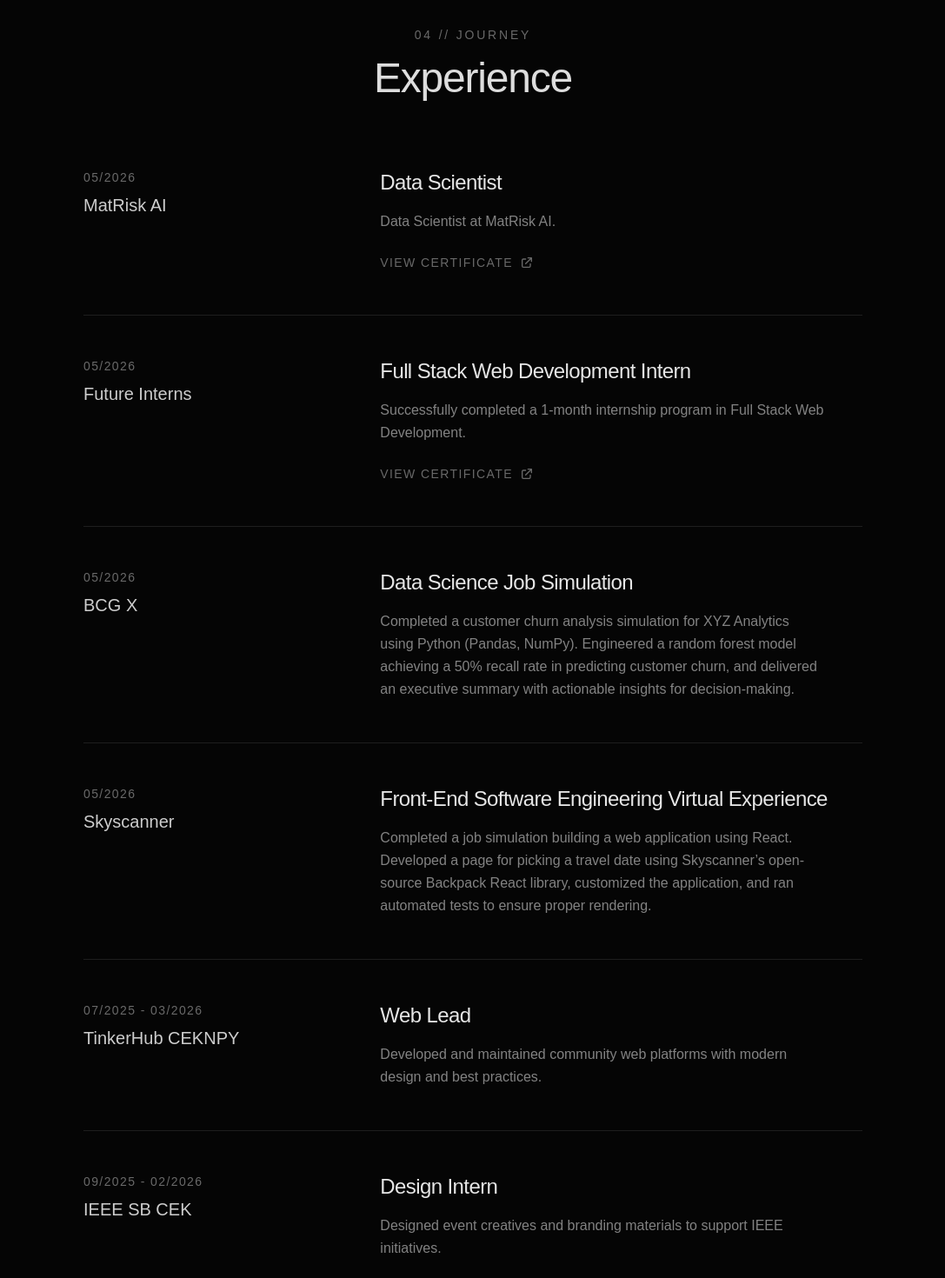
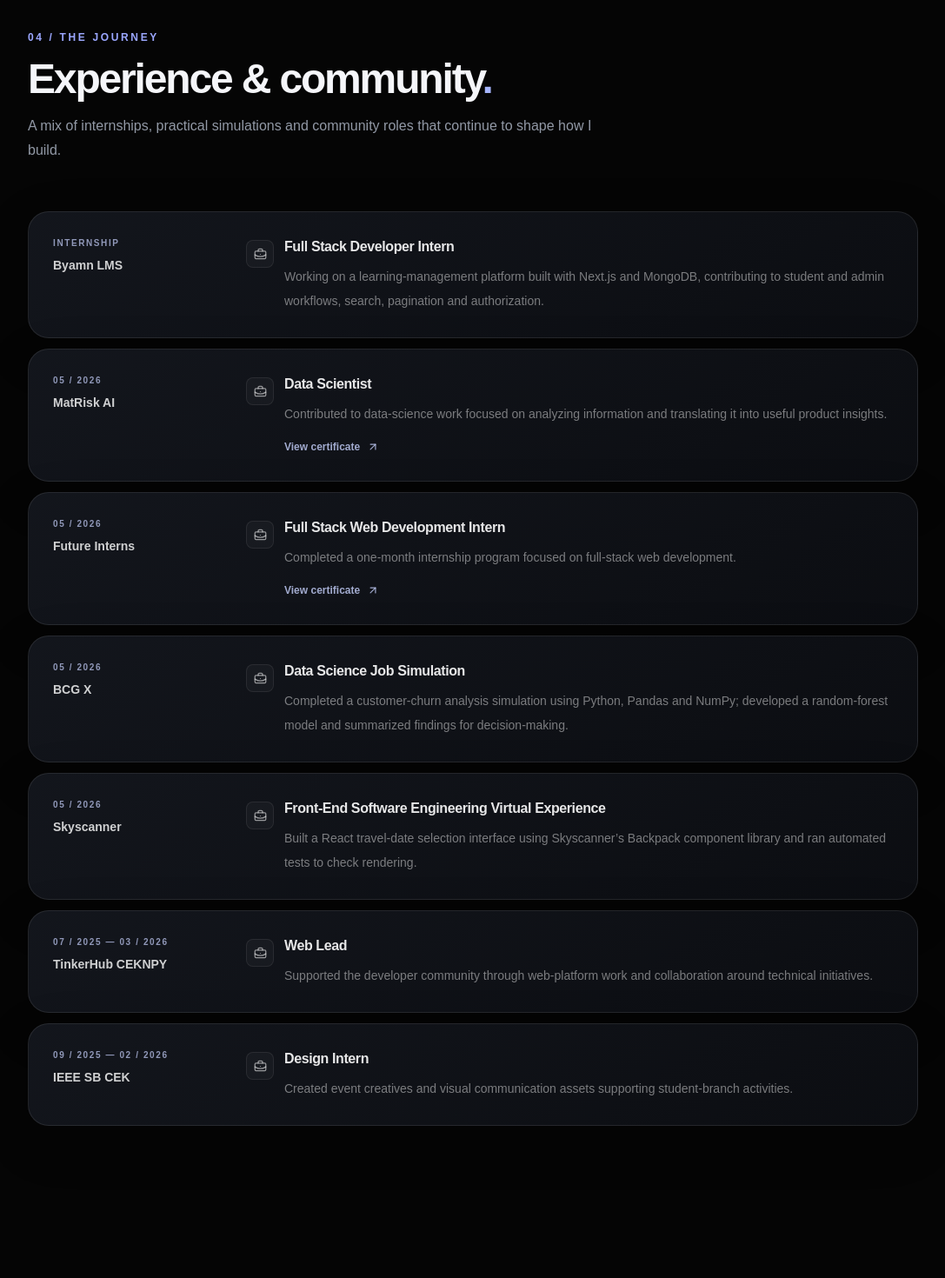
Before and after one commit to alchemist-sourav/souravportfoli, a React (Vite) app: page / in a window 1280 px wide. Shown: the part 4680-6150 px from the top of the page at 87% size, without its empty margins (96-1183 px from the left). Built offline with nearby package versions, Linux system fonts and the light colour scheme; a web font is replaced by a local one.

Commit message:
Refine portfolio story and contact experience

```diff
--- a/src/components/sections/Experience.jsx
+++ b/src/components/sections/Experience.jsx
@@ -1,100 +1,89 @@
 import React from 'react';
 import { motion } from 'framer-motion';
+import { ArrowUpRight, BriefcaseBusiness } from 'lucide-react';
 
-const Experience = () => {
 const experiences = [
   {
-      title: "Data Scientist",
-      company: "MatRisk AI",
-      period: "05/2026",
-      description: "Data Scientist at MatRisk AI.",
-      certificate: "/certificates/zee_certificate.pdf"
+    title: 'Full Stack Developer Intern',
+    company: 'Byamn LMS',
+    period: 'Internship',
+    description: 'Working on a learning-management platform built with Next.js and MongoDB, contributing to student and admin workflows, search, pagination and authorization.',
   },
   {
-      title: "Full Stack Web Development Intern",
-      company: "Future Interns",
-      period: "05/2026",
-      description: "Successfully completed a 1-month internship program in Full Stack Web Development.",
-      certificate: "/certificates/sourav_internship_certificate.pdf"
+    title: 'Data Scientist',
+    company: 'MatRisk AI',
+    period: '05 / 2026',
+    description: 'Contributed to data-science work focused on analyzing information and translating it into useful product insights.',
+    certificate: '/certificates/zee_certificate.pdf',
   },
   {
-      title: "Data Science Job Simulation",
-      company: "BCG X",
-      period: "05/2026",
-      description: "Completed a customer churn analysis simulation for XYZ Analytics using Python (Pandas, NumPy). Engineered a random forest model achieving a 50% recall rate in predicting customer churn, and delivered an executive summary with actionable insights for decision-making."
+    title: 'Full Stack Web Development Intern',
+    company: 'Future Interns',
+    period: '05 / 2026',
+    description: 'Completed a one-month internship program focused on full-stack web development.',
+    certificate: '/certificates/sourav_internship_certificate.pdf',
   },
   {
-      title: "Front-End Software Engineering Virtual Experience",
-      company: "Skyscanner",
-      period: "05/2026",
-      description: "Completed a job simulation building a web application using React. Developed a page for picking a travel date using Skyscanner’s open-source Backpack React library, customized the application, and ran automated tests to ensure proper rendering."
+    title: 'Data Science Job Simulation',
+    company: 'BCG X',
+    period: '05 / 2026',
+    description: 'Completed a customer-churn analysis simulation using Python, Pandas and NumPy; developed a random-forest model and summarized findings for decision-making.',
   },
   {
-      title: "Web Lead",
-      company: "TinkerHub CEKNPY",
-      period: "07/2025 - 03/2026",
-      description: "Developed and maintained community web platforms with modern design and best practices."
+    title: 'Front-End Software Engineering Virtual Experience',
+    company: 'Skyscanner',
+    period: '05 / 2026',
+    description: 'Built a React travel-date selection interface using Skyscanner’s Backpack component library and ran automated tests to check rendering.',
   },
   {
-      title: "Design Intern",
-      company: "IEEE SB CEK",
-      period: "09/2025 - 02/2026",
-      description: "Designed event creatives and branding materials to support IEEE initiatives."
-    }
+    title: 'Web Lead',
+    company: 'TinkerHub CEKNPY',
+    period: '07 / 2025 — 03 / 2026',
+    description: 'Supported the developer community through web-platform work and collaboration around technical initiatives.',
+  },
+  {
+    title: 'Design Intern',
+    company: 'IEEE SB CEK',
+    period: '09 / 2025 — 02 / 2026',
+    description: 'Created event creatives and visual communication assets supporting student-branch activities.',
+  },
 ];
 
-  return (
+const Experience = () => (
   <section id="experience" className="section-padding">
-      <div className="max-w-4xl mx-auto">
-        <motion.div
-          initial={{ opacity: 0, y: 20 }}
-          whileInView={{ opacity: 1, y: 0 }}
-          viewport={{ once: true }}
-          className="mb-20 text-center"
-        >
-          <h2 className="text-sm font-medium uppercase tracking-[0.2em] text-white/40 mb-4">04 // Journey</h2>
-          <h3 className="text-4xl md:text-5xl font-medium tracking-tight text-text/90">Experience</h3>
+    <div className="mx-auto max-w-5xl">
+      <motion.div initial={{ opacity: 0, y: 18 }} whileInView={{ opacity: 1, y: 0 }} viewport={{ once: true }} className="mb-14">
+        <p className="eyebrow">04 / The journey</p>
+        <h2 className="section-heading">Experience & community<span className="text-indigo-300">.</span></h2>
+        <p className="muted-copy mt-4 max-w-2xl leading-7">A mix of internships, practical simulations and community roles that continue to shape how I build.</p>
       </motion.div>
 
-        <div className="space-y-12">
+      <div className="space-y-3">
         {experiences.map((exp, index) => (
-            <motion.div
-              key={exp.title + exp.company}
-              initial={{ opacity: 0, y: 20 }}
-              whileInView={{ opacity: 1, y: 0 }}
-              viewport={{ once: true }}
-              transition={{ delay: index * 0.1 }}
-              className="flex flex-col md:flex-row gap-4 md:gap-16 border-b border-white/10 pb-12 group"
-            >
-              <div className="md:w-1/3 flex flex-col">
-                <div className="text-sm tracking-widest text-white/40 uppercase mb-2">{exp.period}</div>
-                <div className="text-xl font-medium text-white/80 group-hover:text-white transition-colors">{exp.company}</div>
+          <motion.article key={exp.title + exp.company} initial={{ opacity: 0, y: 16 }} whileInView={{ opacity: 1, y: 0 }} viewport={{ once: true }} transition={{ delay: index * .04 }} className="glass-card grid gap-4 p-6 md:grid-cols-[190px_1fr] md:gap-8 md:p-7">
+            <div>
+              <p className="text-[10px] font-semibold uppercase tracking-[.16em] text-indigo-200/70">{exp.period}</p>
+              <p className="mt-2 text-sm font-semibold text-white/80">{exp.company}</p>
             </div>
-              <div className="md:w-2/3">
-                <h4 className="text-2xl font-medium mb-4 text-white/90">{exp.title}</h4>
-                <p className="text-white/50 font-light leading-relaxed max-w-lg">
-                  {exp.description}
-                </p>
+            <div>
+              <div className="flex items-start gap-3">
+                <span className="mt-1 flex h-8 w-8 shrink-0 items-center justify-center rounded-lg border border-white/[.08] bg-white/[.03] text-white/55"><BriefcaseBusiness size={15} /></span>
+                <div>
+                  <h3 className="text-base font-semibold text-white/90">{exp.title}</h3>
+                  <p className="mt-2 text-sm leading-7 text-white/45">{exp.description}</p>
                   {exp.certificate && (
-                  <a
-                    href={exp.certificate}
-                    target="_blank"
-                    rel="noopener noreferrer"
-                    className="inline-flex items-center gap-2 mt-6 text-sm uppercase tracking-widest text-white/40 hover:text-white transition-colors group/link"
-                  >
-                    <span>View Certificate</span>
-                    <svg className="w-4 h-4 transform group-hover/link:translate-x-1 group-hover/link:-translate-y-1 transition-transform" fill="none" viewBox="0 0 24 24" stroke="currentColor">
-                      <path strokeLinecap="round" strokeLinejoin="round" strokeWidth={2} d="M10 6H6a2 2 0 00-2 2v10a2 2 0 002 2h10a2 2 0 002-2v-4M14 4h6m0 0v6m0-6L10 14" />
-                    </svg>
+                    <a href={exp.certificate} target="_blank" rel="noopener noreferrer" className="mt-4 inline-flex items-center gap-2 text-xs font-semibold text-indigo-200/80 transition-colors hover:text-white">
+                      View certificate <ArrowUpRight size={14} />
                     </a>
                   )}
                 </div>
-            </motion.div>
+              </div>
+            </div>
+          </motion.article>
         ))}
       </div>
     </div>
   </section>
 );
-};
 
 export default Experience;
```
Lines whose indentation alone changed are shown as unchanged.
